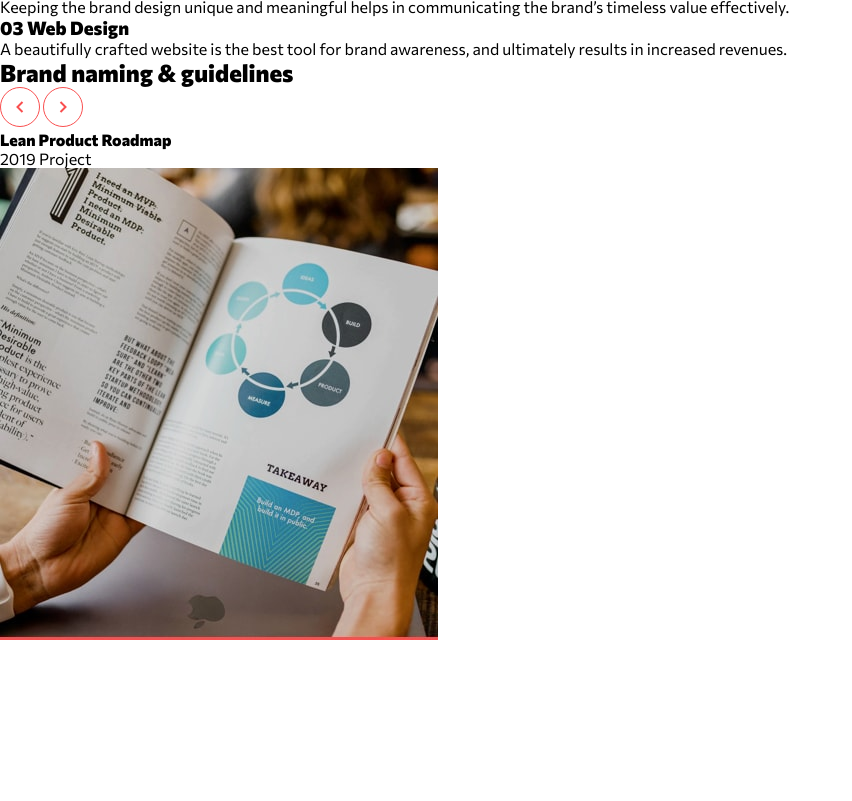
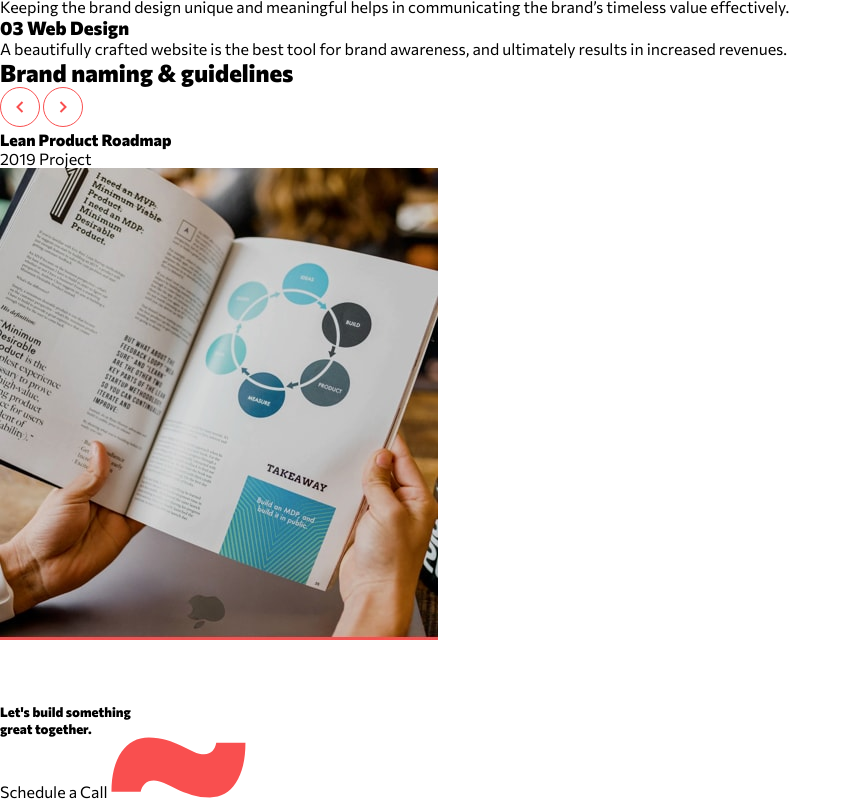
Before and after one commit to richieAiello/creative-agency-website, a website built with Parcel: page src/index.html in a window 1280 px wide. Shown: the part 1661-2462 px from the top of the page, without its empty margins (0-852 px from the left). Before the commit the page ends 2364 px from the top, so only its background shows below. Built offline with nearby package versions, Linux system fonts and the light colour scheme.

Commit message:
Added html for footer in index.html.

```diff
--- a/src/index.html
+++ b/src/index.html
@@ -258,7 +258,15 @@
     </section>
   </main>
 
-  <footer class="footer "></footer>
+  <footer class="footer container">
+    <h5 class="footer__heading">
+      Let's build something
+      <br>
+      great together.
+    </h5>
+    <a href="#" class="btn btn--schedule">Schedule a Call</a>
+    <img src="./assets/svg/bg-pattern-wave-red.svg" alt="" class="bg-wave-red">
+  </footer>
 </body>
 
 </html>
```
